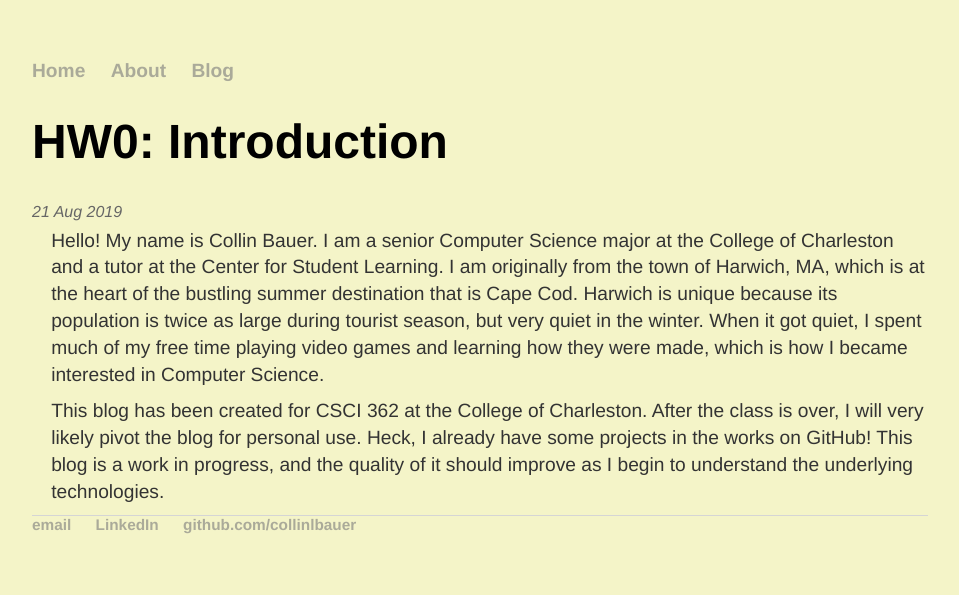
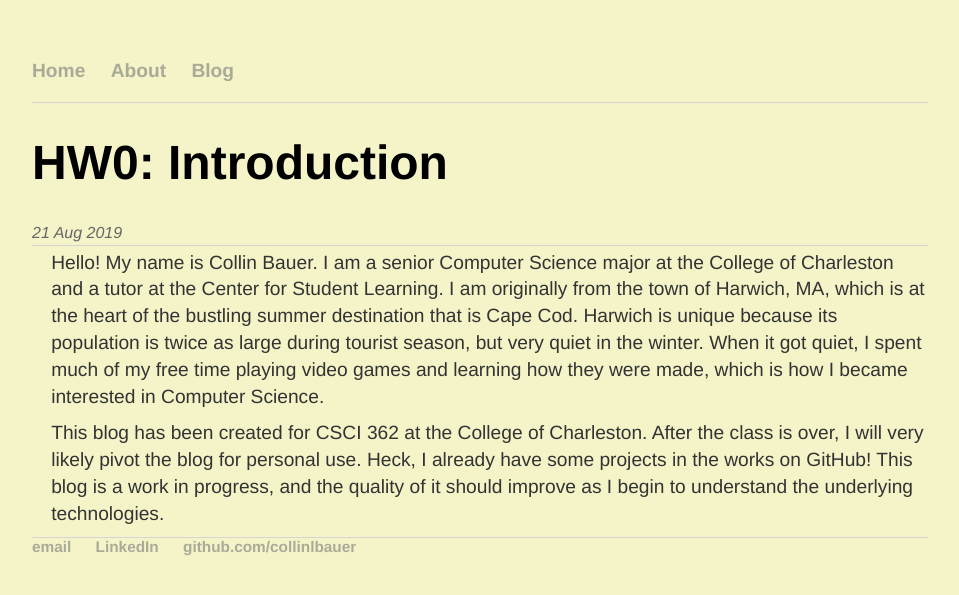
Before and after one commit to CollinLBauer/collinlbauer.github.io, a Jekyll site: the page built from _posts/2019-08-21-HW0-Introduction.md, in a window 1280 px wide. Shown: the top 595 px of the page, without its empty margins (160-1119 px from the left). Built offline with Jekyll 4.4.1, drawn with Linux system fonts in a browser that asks for light colours.

Commit message:
Maybe this will look professional someday

```diff
--- a/_layouts/default.html
+++ b/_layouts/default.html
@@ -6,7 +6,7 @@
       <link rel="stylesheet" type="text/css" href="/css/main.css">
   </head>
   <body>
-    <nav>
+    <nav id="nav">
       <ul>
         <li><a href="/">Home</a></li>
        	<li><a href="/about">About</a></li>
--- a/css/main.css
+++ b/css/main.css
@@ -1,3 +1,14 @@
+#nav {
+    border-bottom: 1px solid #d5d5d5;
+}
+
+#footer {
+   position:absolute;
+   bottom:0;
+   width:100%;
+   height:60px;   /* Height of the footer */
+}
+
 body {
     background-color: #f4f4c8;
     margin: 60px auto;
@@ -60,8 +71,7 @@ p.meta {
 }
 
 div.post {
-    border-top: 1px;
-    border-top-color: #111;
+    border-top: 1px solid #d5d5d5;
 }
 
 footer {
```
